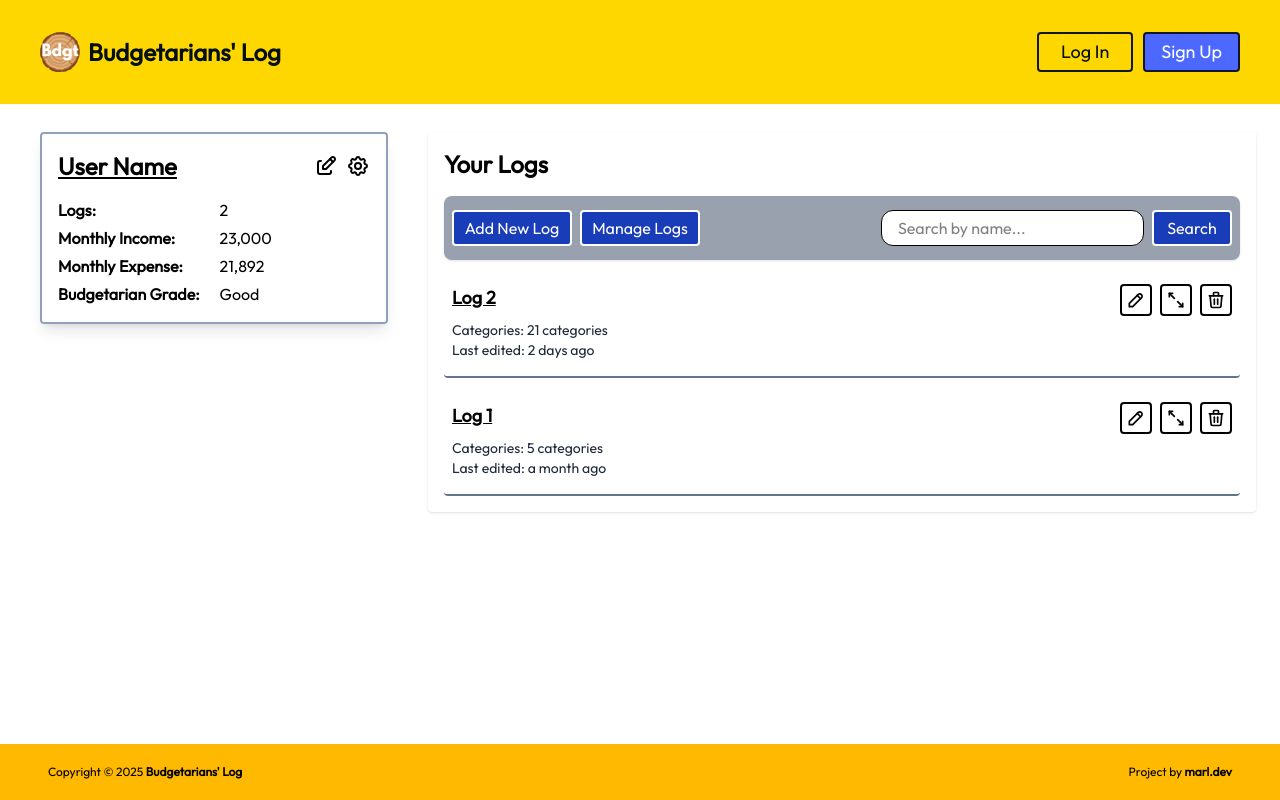
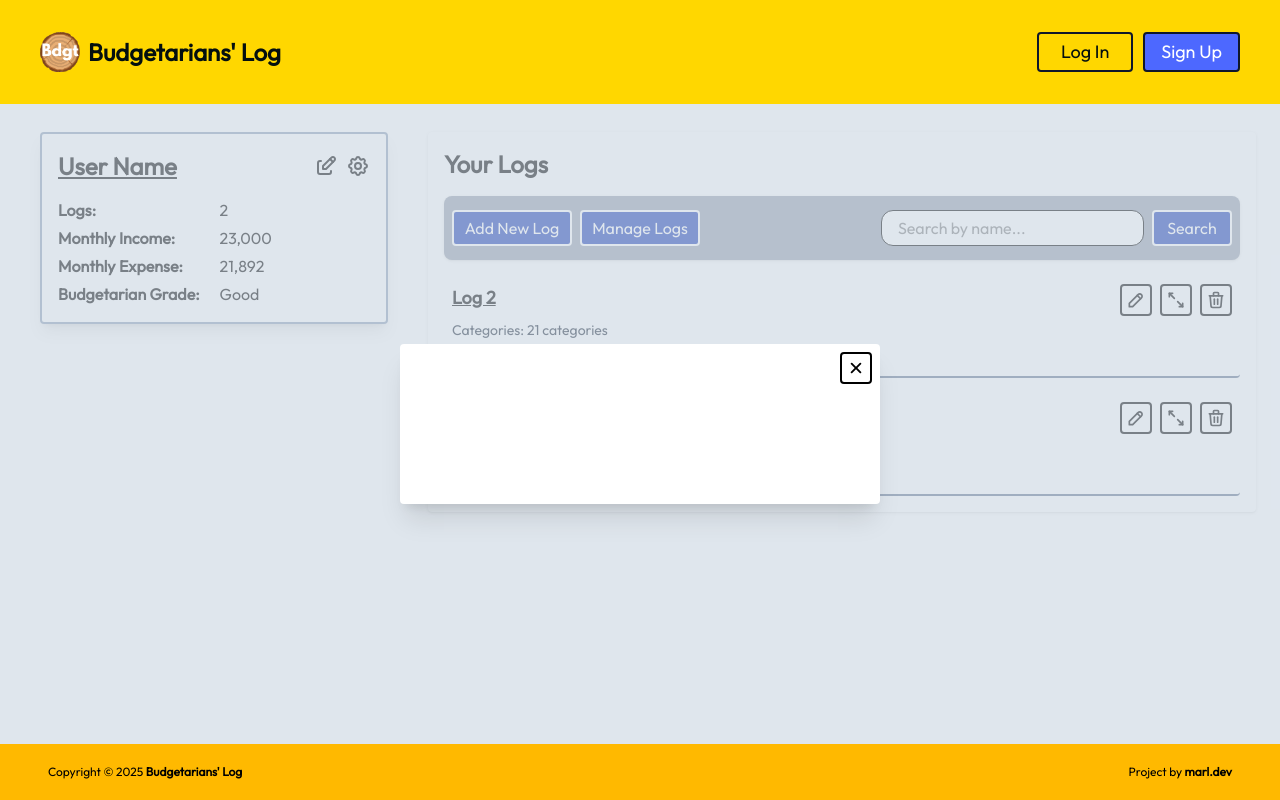
Before and after one commit to marlmunar/budget-tracker, a React (Vite) app in the folder frontend/: page /profile in a window 1280 px wide. Built offline with nearby package versions, Linux system fonts and the light colour scheme.

Commit message:
Created a modal component for renames and delete confirmations

```diff
--- a/frontend/src/App.jsx
+++ b/frontend/src/App.jsx
@@ -1,15 +1,17 @@
 import Footer from "./components/Footer";
 import Header from "./components/Header";
-import Home from "./pages/Home";
 import { Outlet } from "react-router-dom";
 
 const App = () => {
   return (
     <div className="flex flex-col min-h-screen">
       <Header />
-      <div className="container mx-auto my-[1.75rem] px-4 xl:px-10">
-        <Outlet />
+      <div className="relative grow w-full h-full">
+        <div className="container mx-auto my-[1.75rem] px-4 xl:px-10">
+          <Outlet />
+        </div>
       </div>
+
       <Footer />
     </div>
   );
--- /dev/null
+++ b/frontend/src/components/Modal.jsx
@@ -0,0 +1,34 @@
+import { useEffect, useState } from "react";
+import { IoClose } from "react-icons/io5";
+
+const Modal = ({ isOpen, onClose, title, children }) => {
+  useEffect(() => {
+    function handleKeyDown(e) {
+      if (e.key === "Escape") onClose();
+    }
+
+    if (isOpen) {
+      document.addEventListener("keydown", handleKeyDown);
+    }
+
+    document.removeEventListener("keydown", handleKeyDown);
+
+    return () => document.removeEventListener("keydown", handleKeyDown);
+  }, [isOpen, onClose]);
+
+  return (
+    <div className="flex justify-center items-center absolute bg-slate-300/60 z-10 top-0 lef-0 right-0 bottom-0 h-full w-full">
+      <div className="relative bg-white shadow-xl rounded p-4 min-h-[10rem] min-w-[30rem]">
+        <h2 className="text-2xl text-center">{title}</h2>
+        <div>{children}</div>
+
+        <IoClose
+          onClick={onClose}
+          className="absolute  top-2 right-2 tool-button"
+        />
+      </div>
+    </div>
+  );
+};
+
+export default Modal;
--- a/frontend/src/components/UserProfile.jsx
+++ b/frontend/src/components/UserProfile.jsx
@@ -1,4 +1,5 @@
 import { TbSettings, TbEdit } from "react-icons/tb";
+import Modal from "./Modal";
 
 const UserProfile = () => {
   return (
@@ -10,6 +11,8 @@ const UserProfile = () => {
           <TbSettings className="transition-all duration-300 hover:text-amber-500" />
         </div>
       </div>
+
+      <Modal />
 
       <div className="grid grid-row-4 grid-cols-2 gap-x-5 gap-y-1">
         <span className="font-semibold">Logs:</span>
```
